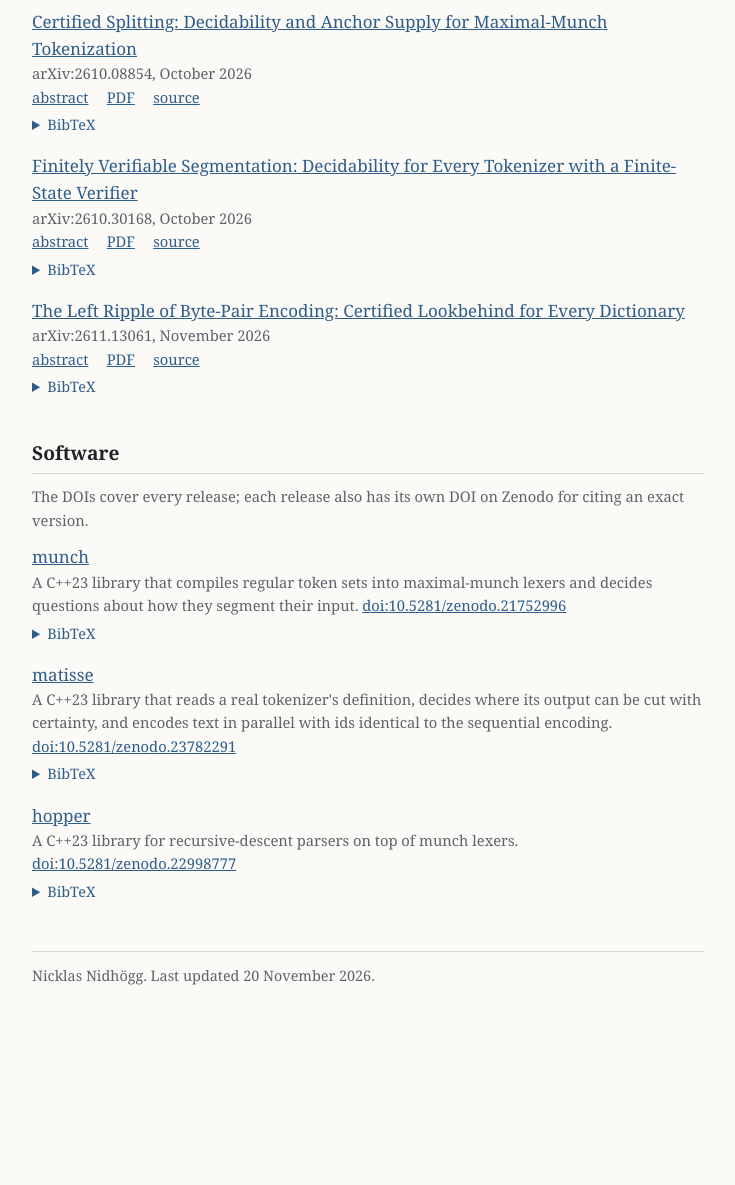
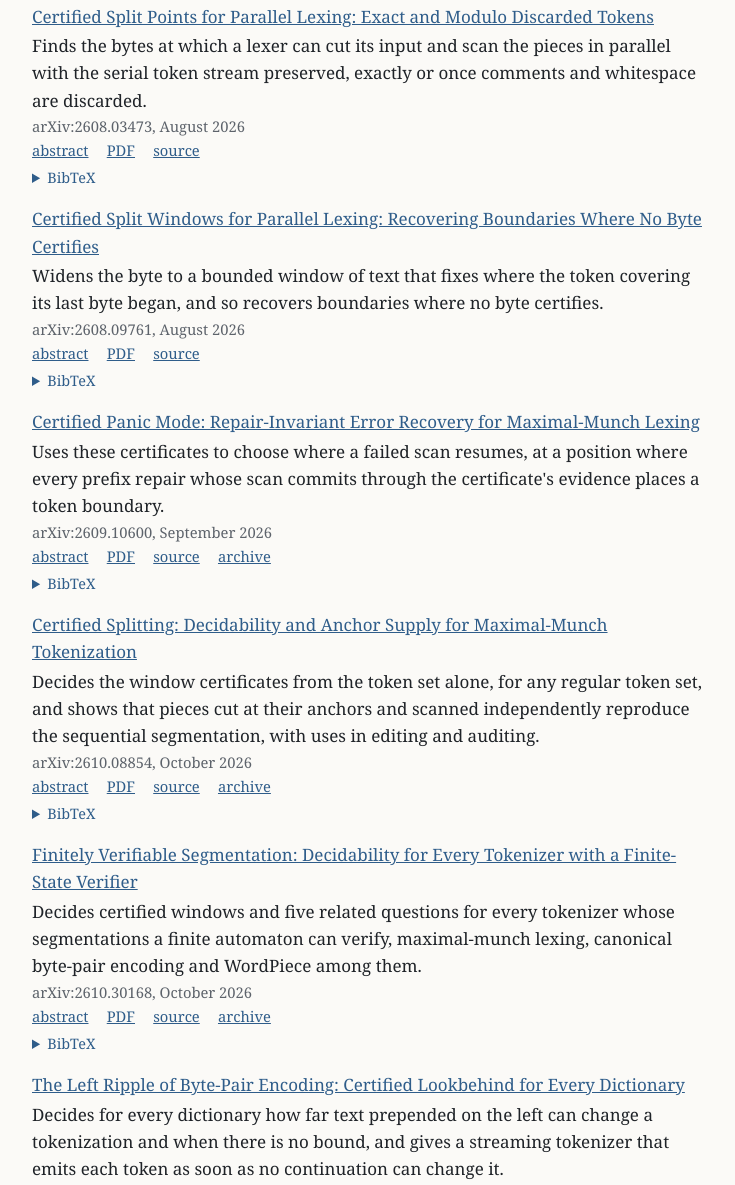
Before and after one commit to nnidhogg/nnidhogg.github.io, a plain HTML site: page index.html in a window 1280 px wide. Shown: the part 1437-2622 px from the top of the page, without its empty margins (272-1007 px from the left). Before the commit the page ends 2488 px from the top, so only its background shows below. Drawn offline with Linux system fonts and the light colour scheme.

Commit message:
The research page adds where to begin, a summary per paper, the Python package and archive links

```diff
--- a/index.html
+++ b/index.html
@@ -31,6 +31,7 @@ a { color: var(--accent); }
 ul.list { list-style: none; padding: 0; margin: 0; }
 ul.list li { margin: 0 0 1rem; }
 .meta { display: block; color: var(--muted); font-size: .92rem; }
+.desc { display: block; margin: .15rem 0 .1rem; }
 .links a { margin-right: 1rem; white-space: nowrap; }
 .interests { font-style: italic; color: var(--muted); margin-top: 0; }
 .links { display: block; font-size: .92rem; }
@@ -38,6 +39,11 @@ ul.list li { margin: 0 0 1rem; }
 details { margin-top: .25rem; font-size: .9rem; }
 details summary { cursor: pointer; color: var(--accent); }
 pre { background: var(--code); padding: .6rem .8rem; border-radius: 6px; overflow-x: auto; font-size: .82rem; line-height: 1.4; }
+pre.console { background: #1d1f23; color: #e8eaed; font-size: .9rem; border: 1px solid var(--rule); max-width: 32rem; }
+pre.console code::before { content: "$ "; color: #8fbf7f; user-select: none; }
+ul.guide { padding-left: 1.4rem; }
+ul.guide li { margin: 0 0 .5rem; }
+ul.guide pre.console { margin: .4rem 0 0; }
 .theme { position: absolute; top: 1rem; right: 16px; font: inherit; font-size: .85rem; color: var(--accent);
   background: transparent; border: 1px solid var(--rule); border-radius: 4px; padding: .2rem .6rem; cursor: pointer; }
 main { position: relative; }
@@ -78,6 +84,17 @@ into the text the tokens can change, and when there is no limit.</p>
   <a href="https://github.com/nnidhogg">GitHub</a>
 </p>
 
+<h2>Where to begin</h2>
+<ul class="guide">
+  <li>Readers new to the subject can begin with <a href="#split-points">Certified Split Points</a>, which presents the
+  idea in its simplest form.</li>
+  <li>For the theory, <a href="#finitely-verifiable">Finitely Verifiable Segmentation</a> gives the general framework,
+  and <a href="#bpe-left-ripple">The Left Ripple of Byte-Pair Encoding</a> answers two published open questions.</li>
+  <li>For building tokenizers, the library <a href="#matisse">matisse</a> is a tiktoken-compatible tokenizer that
+  encodes in parallel and as a stream with ids identical to tiktoken's. The Python package matisse-tokenizer is
+  published on <a href="https://pypi.org/project/matisse-tokenizer/">PyPI</a> and installs with:
+  <pre class="console"><code>pip install matisse-tokenizer</code></pre></li>
+</ul>
 <h2>Papers</h2>
 <figure class="map">
 <svg viewBox="0 0 340 262" role="img" aria-labelledby="map-t map-d">
@@ -112,8 +129,10 @@ right. An arrow points from a paper to a later one that builds directly on it; o
 paper also draws on the earlier ones through them.</figcaption>
 </figure>
 <ul class="list">
-  <li>
+  <li id="split-points">
     <a href="https://arxiv.org/abs/2608.03473">Certified Split Points for Parallel Lexing: Exact and Modulo Discarded Tokens</a>
+    <span class="desc">Finds the bytes at which a lexer can cut its input and scan the pieces in parallel with the serial token stream
+    preserved, exactly or once comments and whitespace are discarded.</span>
     <span class="meta">arXiv:2608.03473, August 2026</span>
     <span class="links"><a href="https://arxiv.org/abs/2608.03473">abstract</a> <a href="https://arxiv.org/pdf/2608.03473">PDF</a> <a href="https://github.com/nnidhogg/munch/tree/master/paper/split-points">source</a></span>
     <details><summary>BibTeX</summary><pre>@misc{nidhogg2026splitpoints,
@@ -125,8 +144,10 @@ paper also draws on the earlier ones through them.</figcaption>
   primaryClass  = {cs.FL}
 }</pre></details>
   </li>
-  <li>
+  <li id="split-windows">
     <a href="https://arxiv.org/abs/2608.09761">Certified Split Windows for Parallel Lexing: Recovering Boundaries Where No Byte Certifies</a>
+    <span class="desc">Widens the byte to a bounded window of text that fixes where the token covering its last byte began, and so
+    recovers boundaries where no byte certifies.</span>
     <span class="meta">arXiv:2608.09761, August 2026</span>
     <span class="links"><a href="https://arxiv.org/abs/2608.09761">abstract</a> <a href="https://arxiv.org/pdf/2608.09761">PDF</a> <a href="https://github.com/nnidhogg/munch/tree/master/paper/split-windows">source</a></span>
     <details><summary>BibTeX</summary><pre>@misc{nidhogg2026splitwindows,
@@ -138,10 +159,12 @@ paper also draws on the earlier ones through them.</figcaption>
   primaryClass  = {cs.FL}
 }</pre></details>
   </li>
-  <li>
+  <li id="panic-mode">
     <a href="https://arxiv.org/abs/2609.10600">Certified Panic Mode: Repair-Invariant Error Recovery for Maximal-Munch Lexing</a>
+    <span class="desc">Uses these certificates to choose where a failed scan resumes, at a position where every prefix repair whose
+    scan commits through the certificate's evidence places a token boundary.</span>
     <span class="meta">arXiv:2609.10600, September 2026</span>
-    <span class="links"><a href="https://arxiv.org/abs/2609.10600">abstract</a> <a href="https://arxiv.org/pdf/2609.10600">PDF</a> <a href="https://github.com/nnidhogg/munch/tree/master/paper/panic-mode">source</a></span>
+    <span class="links"><a href="https://arxiv.org/abs/2609.10600">abstract</a> <a href="https://arxiv.org/pdf/2609.10600">PDF</a> <a href="https://github.com/nnidhogg/munch/tree/master/paper/panic-mode">source</a> <a href="https://doi.org/10.5281/zenodo.22178506">archive</a></span>
     <details><summary>BibTeX</summary><pre>@misc{nidhogg2026panicmode,
   author        = {Nicklas Nidh{\"o}gg},
   title         = {Certified Panic Mode: Repair-Invariant Error Recovery for Maximal-Munch Lexing},
@@ -151,10 +174,13 @@ paper also draws on the earlier ones through them.</figcaption>
   primaryClass  = {cs.PL}
 }</pre></details>
   </li>
-  <li>
+  <li id="certified-splitting">
     <a href="https://arxiv.org/abs/2610.08854">Certified Splitting: Decidability and Anchor Supply for Maximal-Munch Tokenization</a>
+    <span class="desc">Decides the window certificates from the token set alone, for any regular token set, and shows that pieces cut
+    at their anchors and scanned independently reproduce the sequential segmentation, with uses in editing and
+    auditing.</span>
     <span class="meta">arXiv:2610.08854, October 2026</span>
-    <span class="links"><a href="https://arxiv.org/abs/2610.08854">abstract</a> <a href="https://arxiv.org/pdf/2610.08854">PDF</a> <a href="https://github.com/nnidhogg/munch/tree/master/paper/certified-splitting">source</a></span>
+    <span class="links"><a href="https://arxiv.org/abs/2610.08854">abstract</a> <a href="https://arxiv.org/pdf/2610.08854">PDF</a> <a href="https://github.com/nnidhogg/munch/tree/master/paper/certified-splitting">source</a> <a href="https://doi.org/10.5281/zenodo.22994323">archive</a></span>
     <details><summary>BibTeX</summary><pre>@misc{nidhogg2026splitting,
   author        = {Nicklas Nidh{\"o}gg},
   title         = {Certified Splitting: Decidability and Anchor Supply for Maximal-Munch Tokenization},
@@ -164,10 +190,12 @@ paper also draws on the earlier ones through them.</figcaption>
   primaryClass  = {cs.FL}
 }</pre></details>
   </li>
-  <li>
+  <li id="finitely-verifiable">
     <a href="https://arxiv.org/abs/2610.30168">Finitely Verifiable Segmentation: Decidability for Every Tokenizer with a Finite-State Verifier</a>
+    <span class="desc">Decides certified windows and five related questions for every tokenizer whose segmentations a finite automaton
+    can verify, maximal-munch lexing, canonical byte-pair encoding and WordPiece among them.</span>
     <span class="meta">arXiv:2610.30168, October 2026</span>
-    <span class="links"><a href="https://arxiv.org/abs/2610.30168">abstract</a> <a href="https://arxiv.org/pdf/2610.30168">PDF</a> <a href="https://github.com/nnidhogg/munch/tree/master/paper/finitely-verifiable">source</a></span>
+    <span class="links"><a href="https://arxiv.org/abs/2610.30168">abstract</a> <a href="https://arxiv.org/pdf/2610.30168">PDF</a> <a href="https://github.com/nnidhogg/munch/tree/master/paper/finitely-verifiable">source</a> <a href="https://doi.org/10.5281/zenodo.22994410">archive</a></span>
     <details><summary>BibTeX</summary><pre>@misc{nidhogg2026verifiable,
   author        = {Nicklas Nidh{\"o}gg},
   title         = {Finitely Verifiable Segmentation: Decidability for Every Tokenizer with a Finite-State Verifier},
@@ -177,10 +205,12 @@ paper also draws on the earlier ones through them.</figcaption>
   primaryClass  = {cs.FL}
 }</pre></details>
   </li>
-  <li>
+  <li id="bpe-left-ripple">
     <a href="https://arxiv.org/abs/2611.13061">The Left Ripple of Byte-Pair Encoding: Certified Lookbehind for Every Dictionary</a>
+    <span class="desc">Decides for every dictionary how far text prepended on the left can change a tokenization and when there is no
+    bound, and gives a streaming tokenizer that emits each token as soon as no continuation can change it.</span>
     <span class="meta">arXiv:2611.13061, November 2026</span>
-    <span class="links"><a href="https://arxiv.org/abs/2611.13061">abstract</a> <a href="https://arxiv.org/pdf/2611.13061">PDF</a> <a href="https://github.com/nnidhogg/munch/tree/master/paper/bpe-left-ripple">source</a></span>
+    <span class="links"><a href="https://arxiv.org/abs/2611.13061">abstract</a> <a href="https://arxiv.org/pdf/2611.13061">PDF</a> <a href="https://github.com/nnidhogg/munch/tree/master/paper/bpe-left-ripple">source</a> <a href="https://doi.org/10.5281/zenodo.23988870">archive</a></span>
     <details><summary>BibTeX</summary><pre>@misc{nidhogg2026leftripple,
   author        = {Nicklas Nidh{\"o}gg},
   title         = {The Left Ripple of Byte-Pair Encoding: Certified Lookbehind for Every Dictionary},
@@ -193,12 +223,14 @@ paper also draws on the earlier ones through them.</figcaption>
 </ul>
 
 <h2>Software</h2>
-<p class="meta">The DOIs cover every release; each release also has its own DOI on Zenodo for citing an exact version.</p>
+<p class="meta">Each archive gathers the library's releases on Zenodo, and its DOI is the one in the BibTeX. Each
+release there also has its own DOI, for citing an exact version.</p>
 <ul class="list">
   <li>
     <a href="https://github.com/nnidhogg/munch">munch</a>
-    <span class="meta">A C++23 library that compiles regular token sets into maximal-munch lexers and decides questions
-    about how they segment their input. <a href="https://doi.org/10.5281/zenodo.21752996">doi:10.5281/zenodo.21752996</a></span>
+    <span class="desc">A C++23 library that compiles regular token sets into maximal-munch lexers and decides questions
+    about how they segment their input.</span>
+    <span class="links"><a href="https://github.com/nnidhogg/munch">source</a> <a href="https://doi.org/10.5281/zenodo.21752996">archive</a></span>
     <details><summary>BibTeX</summary><pre>@misc{nidhogg2026munch,
   author       = {Nicklas Nidh{\"o}gg},
   title        = {munch: a lexical analysis library based on automata theory},
@@ -207,11 +239,12 @@ paper also draws on the earlier ones through them.</figcaption>
   doi          = {10.5281/zenodo.21752996}
 }</pre></details>
   </li>
-  <li>
+  <li id="matisse">
     <a href="https://github.com/nnidhogg/matisse">matisse</a>
-    <span class="meta">A C++23 library that reads a real tokenizer's definition, decides where its output can be cut with
-    certainty, and encodes text in parallel with ids identical to the sequential encoding.
-    <a href="https://doi.org/10.5281/zenodo.23782291">doi:10.5281/zenodo.23782291</a></span>
+    <span class="desc">A C++23 library that reads a real tokenizer's definition, decides where its output can be cut with
+    certainty, and encodes text in parallel with ids identical to the sequential encoding. The Python package
+    matisse-tokenizer serves tiktoken's interface with tiktoken's ids for GPT-2, cl100k_base, o200k_base and Llama 3.</span>
+    <span class="links"><a href="https://github.com/nnidhogg/matisse">source</a> <a href="https://doi.org/10.5281/zenodo.23782291">archive</a> <a href="https://pypi.org/project/matisse-tokenizer/">PyPI</a></span>
     <details><summary>BibTeX</summary><pre>@misc{nidhogg2026matisse,
   author       = {Nicklas Nidh{\"o}gg},
   title        = {matisse: a {C++23} library for exact parallel encoding with real tokenizers},
@@ -222,8 +255,8 @@ paper also draws on the earlier ones through them.</figcaption>
   </li>
   <li>
     <a href="https://github.com/nnidhogg/hopper">hopper</a>
-    <span class="meta">A C++23 library for recursive-descent parsers on top of munch lexers.
-    <a href="https://doi.org/10.5281/zenodo.22998777">doi:10.5281/zenodo.22998777</a></span>
+    <span class="desc">A C++23 library for recursive-descent parsers on top of munch lexers.</span>
+    <span class="links"><a href="https://github.com/nnidhogg/hopper">source</a> <a href="https://doi.org/10.5281/zenodo.22998777">archive</a></span>
     <details><summary>BibTeX</summary><pre>@misc{nidhogg2026hopper,
   author       = {Nicklas Nidh{\"o}gg},
   title        = {hopper: a {C++23} library for building recursive-descent parsers on top of munch lexers},
@@ -234,7 +267,7 @@ paper also draws on the earlier ones through them.</figcaption>
   </li>
 </ul>
 
-<footer>Nicklas Nidhögg. Last updated 20 November 2026.</footer>
+<footer>Nicklas Nidhögg. Last updated 25 November 2026.</footer>
 
 </main>
 <script>
```
